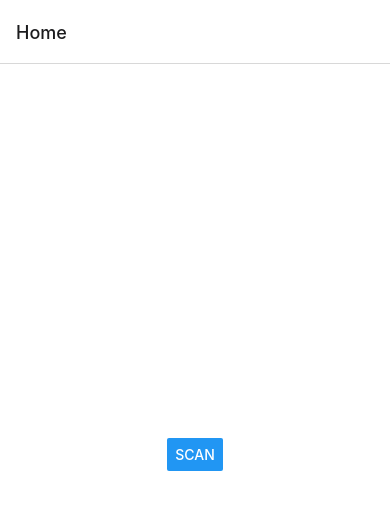
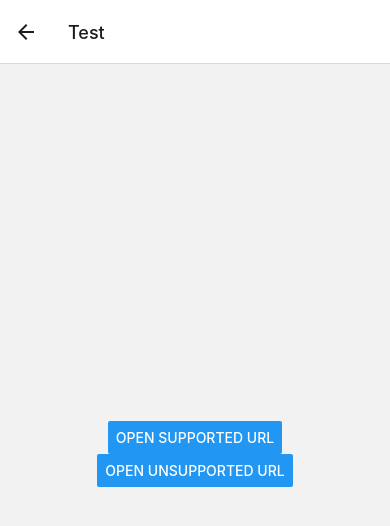
Before and after one commit to AsistenciaURL/qr-app, a React Native app: screen /Test in a window 390 px wide. Before the commit this address had no page. Shown: the top 526 px of the page. Built offline with nearby package versions, Linux system fonts and the light colour scheme.

Commit message:
Added unique id for the device using the QR, tested open QR links

```diff
--- a/App.tsx
+++ b/App.tsx
@@ -6,6 +6,7 @@ import { createStackNavigator } from '@react-navigation/stack';
 import { NavigationContainer } from '@react-navigation/native';
 
 import Home from './screens/Home';
+import Test from './screens/Test';
 
 const Stack = createStackNavigator();
 
@@ -16,6 +17,7 @@ function App() {
     <Stack.Navigator>
       <Stack.Screen name="Home" component={Home} />
       <Stack.Screen name="Scanner" component={Scanner} />
+      <Stack.Screen name="Test" component={Test} />
     </Stack.Navigator>
   );
 }
@@ -32,9 +34,7 @@ const styles = StyleSheet.create({
 export default () => {
   return (
     <NavigationContainer>
-
         <App />
-
     </NavigationContainer>
   )
 }
--- a/screens/Scanner.tsx
+++ b/screens/Scanner.tsx
@@ -1,9 +1,17 @@
-import React, { useState, useEffect } from "react";
-import { Text, View, StyleSheet, Button } from "react-native";
+import React, { useState, useEffect, useCallback } from "react";
+import {
+  Text,
+  View,
+  StyleSheet,
+  Button,
+  Linking,
+  Platform,
+} from "react-native";
 import { BarCodeScanner } from "expo-barcode-scanner";
+import * as Application from "expo-application";
 
-export default function Scanner() {
-  const [hasPermission, setHasPermission] = useState(null);
+const Scanner = () => {
+  const [hasPermission, setHasPermission] = useState<null | boolean>(null);
   const [scanned, setScanned] = useState(false);
 
   useEffect(() => {
@@ -13,9 +21,24 @@ export default function Scanner() {
     })();
   }, []);
 
-  const handleBarCodeScanned = ({ type, data }) => {
+  const handleBarCodeScanned = async ({ data }: { data: string }) => {
     setScanned(true);
-    alert(`Bar code with type ${type} and data ${data} has been scanned!`);
+
+    let uniqueId
+    if (Platform.OS === "android") {
+      uniqueId = Application.androidId;
+    }
+    if (Platform.OS === "ios") {
+      uniqueId = await Application.getIosIdForVendorAsync();
+    }
+    alert(`DATA: ${data} ID: ${uniqueId}`);
+    // const supported = await Linking.canOpenURL(data);
+
+    // if (supported) {
+    //   await Linking.openURL(data);
+    // } else {
+    //   alert(`Don't know how to open this URL: ${data}`);
+    // }
   };
 
   if (hasPermission === null) {
@@ -31,12 +54,9 @@ export default function Scanner() {
         onBarCodeScanned={scanned ? undefined : handleBarCodeScanned}
         style={StyleSheet.absoluteFillObject}
       />
-      {scanned && (
-        <Button title={"Tap to Scan Again"} onPress={() => setScanned(false)} />
-      )}
     </View>
   );
-}
+};
 
 const styles = StyleSheet.create({
   container: {
@@ -45,3 +65,5 @@ const styles = StyleSheet.create({
     justifyContent: "center",
   },
 });
+
+export default Scanner;
--- /dev/null
+++ b/screens/Test.tsx
@@ -0,0 +1,38 @@
+import React, { useCallback } from "react";
+import { Alert, Button, Linking, StyleSheet, View } from "react-native";
+
+const supportedURL = "https://google.com";
+
+const unsupportedURL = "slack://open?team=123456";
+
+const OpenURLButton = ({ url, children }) => {
+  const handlePress = useCallback(async () => {
+    // Checking if the link is supported for links with custom URL scheme.
+    const supported = await Linking.canOpenURL(url);
+
+    if (supported) {
+      // Opening the link with some app, if the URL scheme is "http" the web link should be opened
+      // by some browser in the mobile
+      await Linking.openURL(url);
+    } else {
+      Alert.alert(`Don't know how to open this URL: ${url}`);
+    }
+  }, [url]);
+
+  return <Button title={children} onPress={handlePress} />;
+};
+
+const Test = () => {
+  return (
+    <View style={styles.container}>
+      <OpenURLButton url={supportedURL}>Open Supported URL</OpenURLButton>
+      <OpenURLButton url={unsupportedURL}>Open Unsupported URL</OpenURLButton>
+    </View>
+  );
+};
+
+const styles = StyleSheet.create({
+  container: { flex: 1, justifyContent: "center", alignItems: "center" },
+});
+
+export default Test;
```
Also changed, not shown: package.json (+5 -3 lines), 1 other file (tests, documents, lock files or other folders).
